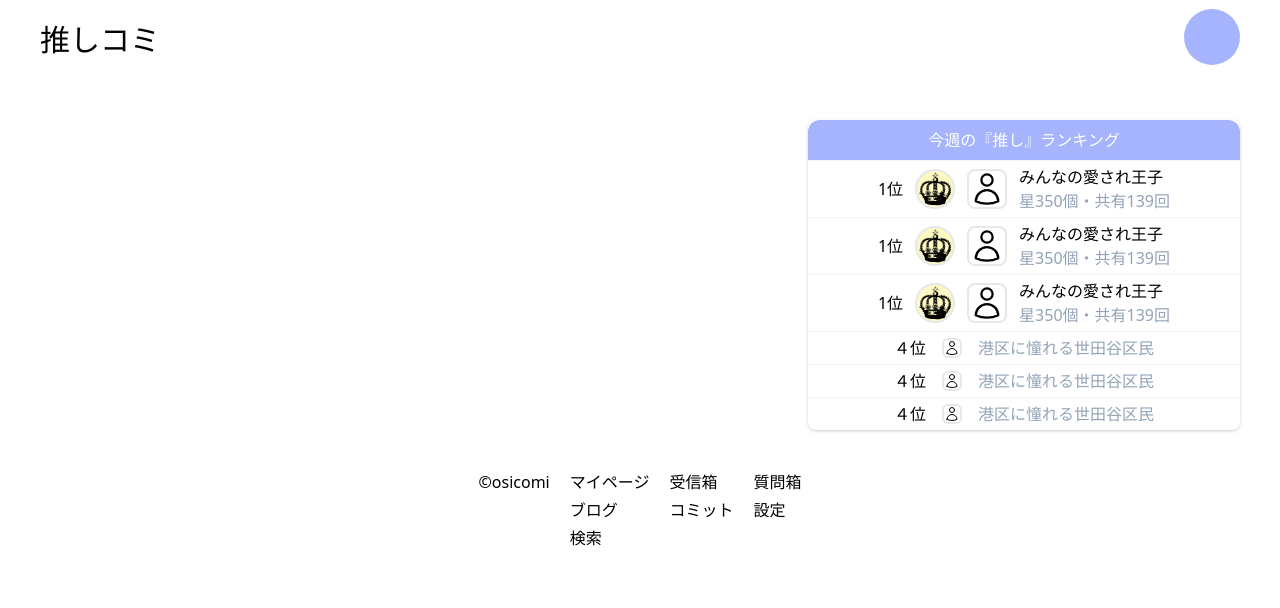
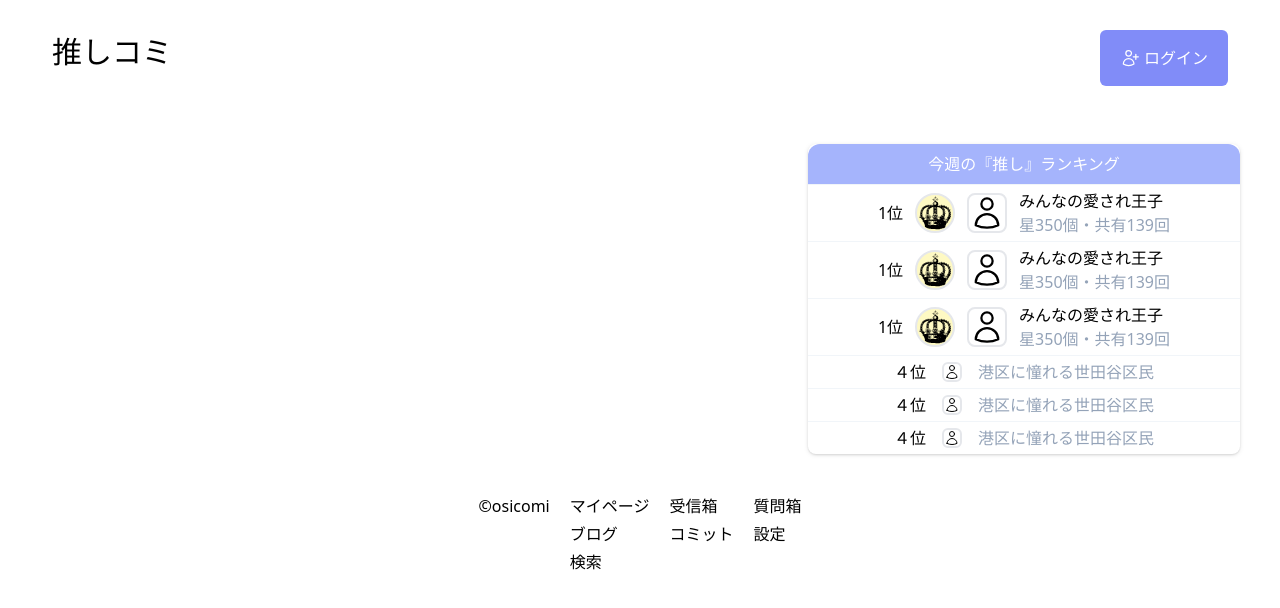
Before and after one commit to cocoide/cms-of-blog, a Next.js app: page / in a window 1280 px wide. Shown: the top 608 px of the page. Built offline with nearby package versions, Linux system fonts and the light colour scheme; no server answers.

Commit message:
set up simple google authentication at login button

```diff
--- a/components/button/login-button.tsx
+++ b/components/button/login-button.tsx
@@ -1,9 +1,14 @@
 import LoginIcon from "public/icon/login-icon.svg"
-import { Fragment, useState } from "react"
 import { Dialog, Transition } from '@headlessui/react'
 
+import { ButtonHTMLAttributes, Fragment, ReactNode, useState } from "react"
+import { login } from "../../lib/auth";
 
-const LoginButton = () => {
+type Props = ButtonHTMLAttributes<HTMLButtonElement> & {
+  children: ReactNode;
+};
+
+const LoginButton = ({ children, ...props }: Props) => {
         let [isOpen, setIsOpen] = useState(false)
 
         function closeModal() {
@@ -20,7 +25,9 @@ const LoginButton = () => {
     <button
         type="button"
         onClick={openModal}
-        className="mt-3 md:py-4 md:px-5 px-3 py-3 rounded-md bg-indigo-400 hover:bg-blue-800  text-white disabled:cursor-default disabled:opacity-50"
+        className="mt-3 md:py-4 md:px-5 px-3 py-3 rounded-md bg-indigo-400 hover:bg-blue-800
+        text-white disabled:cursor-default disabled:opacity-50"
+        {...props}
         >
           <div className="flex flex-row items-center gap-1">
 
@@ -34,7 +41,7 @@ const LoginButton = () => {
     </button>
 
     <Transition appear show={isOpen} as={Fragment}>
-        <Dialog as="div" className="relative z-10" onClose={closeModal}>
+        <Dialog as="div" className="relative z-50" onClose={closeModal}>
           <Transition.Child
             as={Fragment}
             enter="ease-out duration-300"
@@ -69,13 +76,6 @@ const LoginButton = () => {
                   <div className="flex flex-col mt-7 text-center space-y-4">
                     <button
                       type="button"
-                      className="justify-center rounded-md border border-transparent bg-lime-100 px-4 py-3 text-sm font-medium text-lime-500 hover:bg-blue-200 focus:outline-none focus-visible:ring-2 focus-visible:ring-blue-500 focus-visible:ring-offset-2"
-                      onClick={closeModal}
-                    >
-                      Login with Line
-                    </button>
-                    <button
-                      type="button"
                       className="justify-center rounded-md border border-transparent bg-blue-100 px-4 py-3 text-sm font-medium text-blue-900 hover:bg-blue-200 focus:outline-none focus-visible:ring-2 focus-visible:ring-blue-500 focus-visible:ring-offset-2"
                       onClick={closeModal}
                     >
@@ -84,7 +84,7 @@ const LoginButton = () => {
                     <button
                       type="button"
                       className="justify-center rounded-md border border-transparent bg-zinc-200 px-4 py-3 text-sm font-medium text-zinc-900 hover:bg-blue-200 focus:outline-none focus-visible:ring-2 focus-visible:ring-blue-500 focus-visible:ring-offset-2"
-                      onClick={closeModal}
+                      onClick={login}
                     >
                       Login with Google
                     </button>
--- a/components/header/header.tsx
+++ b/components/header/header.tsx
@@ -3,13 +3,33 @@ import DownMenu from "../button/down-menu";
 import LoginButton from "../button/login-button";
 import BellIcon from "public/icon/bell-icon.svg"
 
+
+import { useAuth } from "../../context/auth";
+import { useState } from "react";
+import { login } from "../../lib/auth";
+
 const Header = () => {
+
+  const user = useAuth();
+  const [waiting, setWaiting] = useState<boolean>(false);
+
+  const signIn = () => {
+    setWaiting(true);
+
+    login()
+      .catch((error) => {
+        console.error(error?.code);
+      })
+      .finally(() => {
+        setWaiting(false);
+      });
+  };
+
+
   return (
     <header className="
-    p-4 md:p-10
-    flex flex-row
-    items-center
-
+    p-5 md:p-10 m-3
+    flex flex-row items-center
     h-16 bg-white
     inset-x-0 botton-0
     "
@@ -20,7 +40,9 @@ const Header = () => {
         </Link>
       </h1>
       <span className='flex-1'/>
-      <DownMenu/>
+      <span className="flex-1"></span>
+      {user === null && !waiting && <LoginButton>ログイン</LoginButton>}
+      {user && <DownMenu/>}
     </header>
   )
 }
--- /dev/null
+++ b/components/profile/avater.tsx
@@ -0,0 +1,15 @@
+import Image from "next/image";
+
+type Props = {
+    src: string;
+  };
+
+  const Avatar = ({ src }: Props) => {
+    if (src) {
+      return <Image src={src} className="block rounded-full w-10 h-10" alt="" />;
+    } else {
+      return <div className="w-10 h-10 bg-indigo-200 rounded-full"></div>;
+    }
+  };
+
+  export default Avatar;
--- a/context/auth.tsx
+++ b/context/auth.tsx
@@ -1,7 +1,7 @@
 import { onAuthStateChanged } from "firebase/auth";
 import { doc, getDoc, setDoc } from "firebase/firestore";
-import { createContext, ReactNode, useEffect, useState } from "react";
-import { auth, db } from "../firebase/firebase";
+import { createContext, ReactNode, useContext, useEffect, useState } from "react";
+import { auth, db } from "../firebase/client";
 import { User } from "../types/user";
 
 
@@ -56,3 +56,6 @@ export const AuthProvider = ({ children }: { children: ReactNode }) => {
   // プロバイダーを作成し、配布物を格納する
   return <AuthContext.Provider value={user}>{children}</AuthContext.Provider>;
 };
+
+// コンテクストを受け取るメソッドを定義
+export const useAuth = () => useContext(AuthContext);
--- /dev/null
+++ b/lib/auth.ts
@@ -0,0 +1,16 @@
+import {
+    GoogleAuthProvider,
+    signInWithPopup,
+    UserCredential,
+    signOut,
+  } from 'firebase/auth';
+  import { auth } from '../firebase/client';
+
+  export const login = (): Promise<UserCredential> => {
+    const provider = new GoogleAuthProvider();
+    return signInWithPopup(auth, provider);
+  };
+
+  export const logout = (): Promise<void> => {
+    return signOut(auth);
+  };
--- a/pages/_app.tsx
+++ b/pages/_app.tsx
@@ -1,14 +1,17 @@
 import '../styles/globals.css'
 import type { AppProps } from 'next/app'
 import Layout from '../components/layout'
-import { initializeFirebaseApp } from '../firebase/firebase'
+import { initializeFirebaseApp } from '../firebase/client'
+import { AuthProvider } from '../context/auth'
 
 initializeFirebaseApp()
 function MyApp({ Component, pageProps }: AppProps) {
   return (
+    <AuthProvider>
     <Layout>
       <Component {...pageProps}/>
     </Layout>
+    </AuthProvider>
   )
 
 }
--- a/tsconfig.json
+++ b/tsconfig.json
@@ -15,6 +15,6 @@
     "jsx": "preserve",
     "incremental": true
   },
-  "include": ["next-env.d.ts", "**/*.ts", "**/*.tsx", "components/normal-parts"],
+  "include": ["next-env.d.ts", "**/*.ts", "**/*.tsx", "components/normal-parts", "lib/firebase/createUserWithEmailAndPassword"],
   "exclude": ["node_modules"]
 }
```
Also changed, not shown: firebase/server.tsx (added, +11 -0 lines), components/footer/footer-navi.tsx (line endings or trailing spaces), firebase/client.ts (renamed from firebase/firebase.ts), 1 other file (tests, documents, lock files or other folders).
